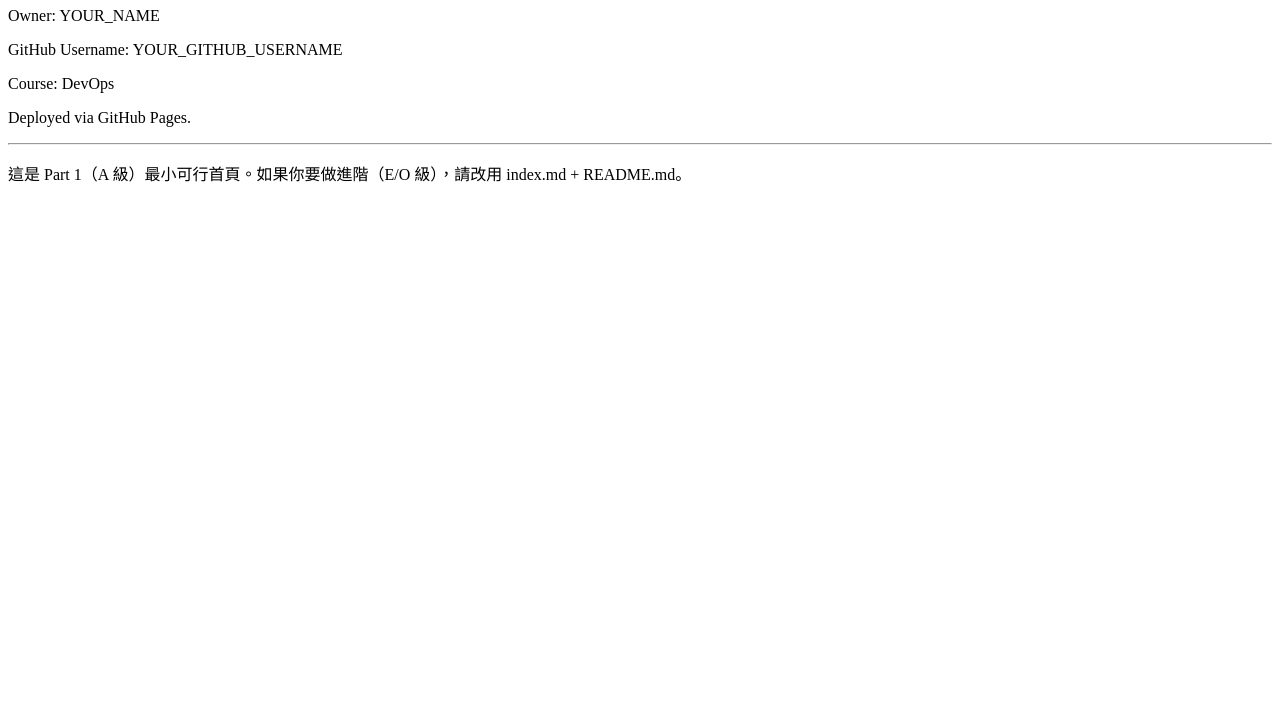
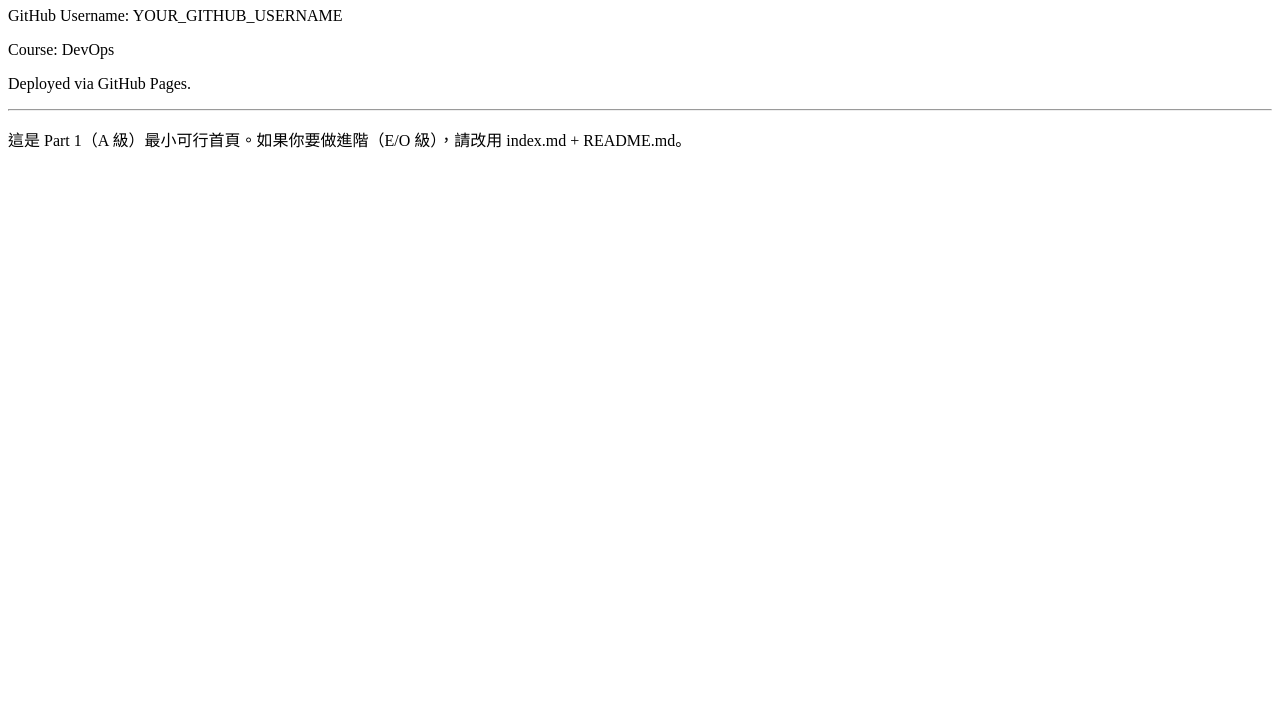
Before and after one commit to chy900609/Assignment8, a plain HTML site: page index.html in a window 1280 px wide. Shown: the part 73-800 px from the top of the page. Drawn offline with Linux system fonts and the light colour scheme.

Commit message:
Update index.html

```diff
--- a/index.html
+++ b/index.html
@@ -4,7 +4,6 @@
 <meta name="viewport" content="width=device-width,initial-scale=1">
 <title>Assignment8 — GitHub Pages</title>
 <h1>Assignment8 — GitHub Pages</h1>
-<p>Owner: YOUR_NAME</p>
 <p>GitHub Username: YOUR_GITHUB_USERNAME</p>
 <p>Course: DevOps</p>
 <p>Deployed via GitHub Pages.</p>
```
